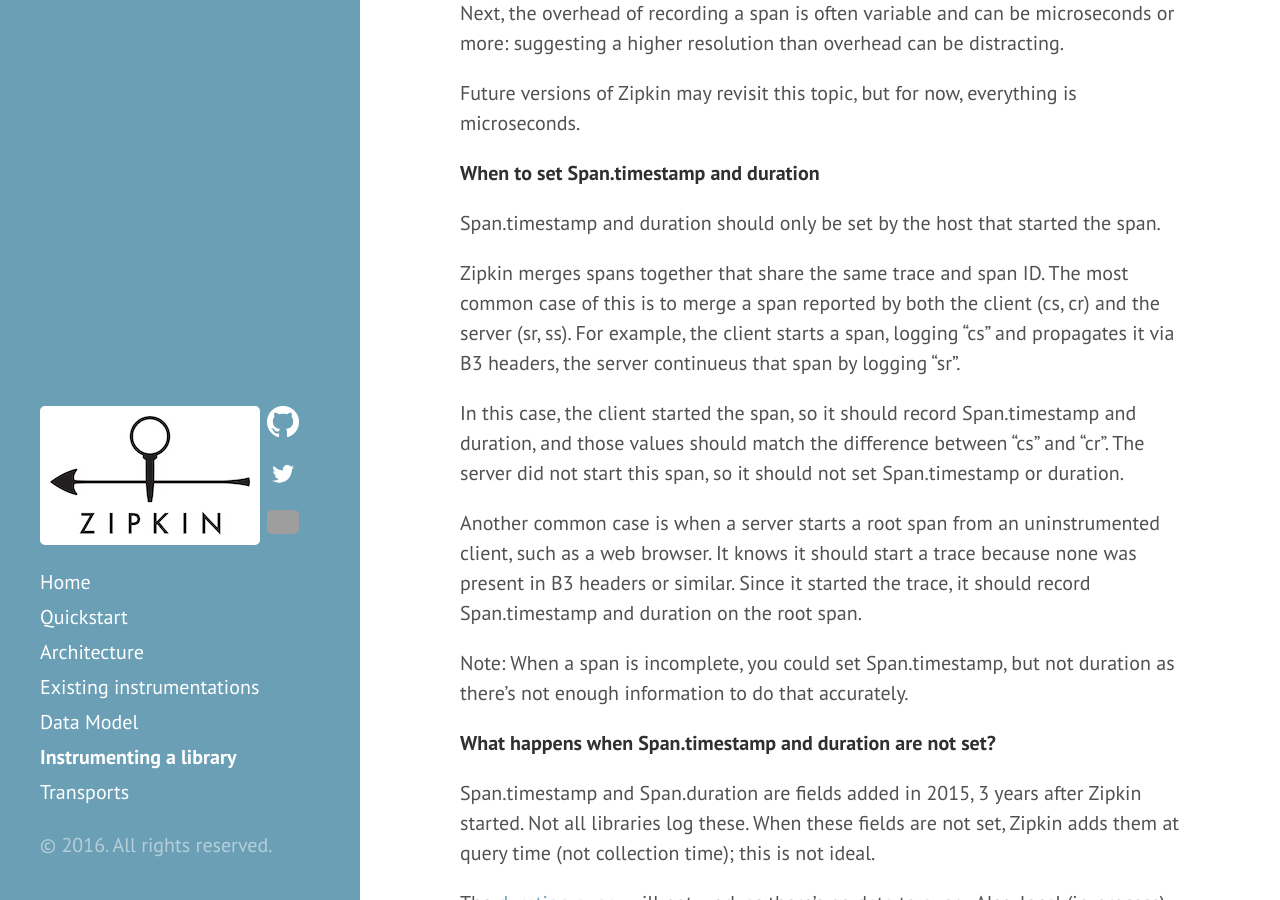
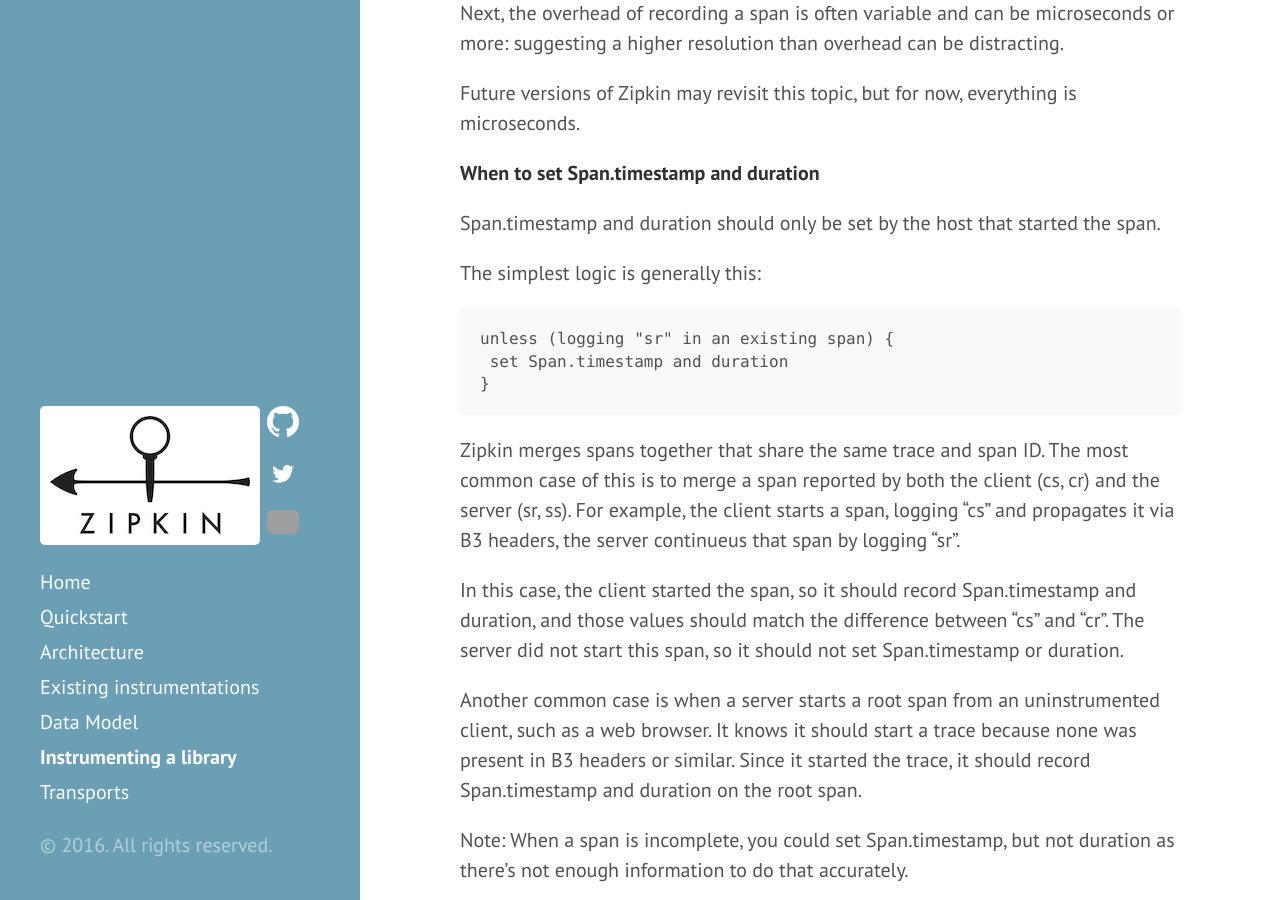
Before and after one commit to openzipkin/openzipkin.github.io, a Jekyll site: the page built from pages/instrumenting.md, in a window 1280 px wide and 900 px high, scrolled down 5844 px. Built offline with Jekyll 4.4.1, drawn with Linux system fonts in a browser that asks for light colours.

Commit message:
Adds simplest example of set Span.timestamp and duration (#56)

````diff
--- a/pages/instrumenting.md
+++ b/pages/instrumenting.md
@@ -225,6 +225,14 @@ microseconds.
 
 Span.timestamp and duration should only be set by the host that started the span.
 
+The simplest logic is generally this:
+
+```
+unless (logging "sr" in an existing span) {
+ set Span.timestamp and duration
+}
+```
+
 Zipkin merges spans together that share the same trace and span ID. The most
 common case of this is to merge a span reported by both the client (cs, cr) and
 the server (sr, ss). For example, the client starts a span, logging "cs" and
````
